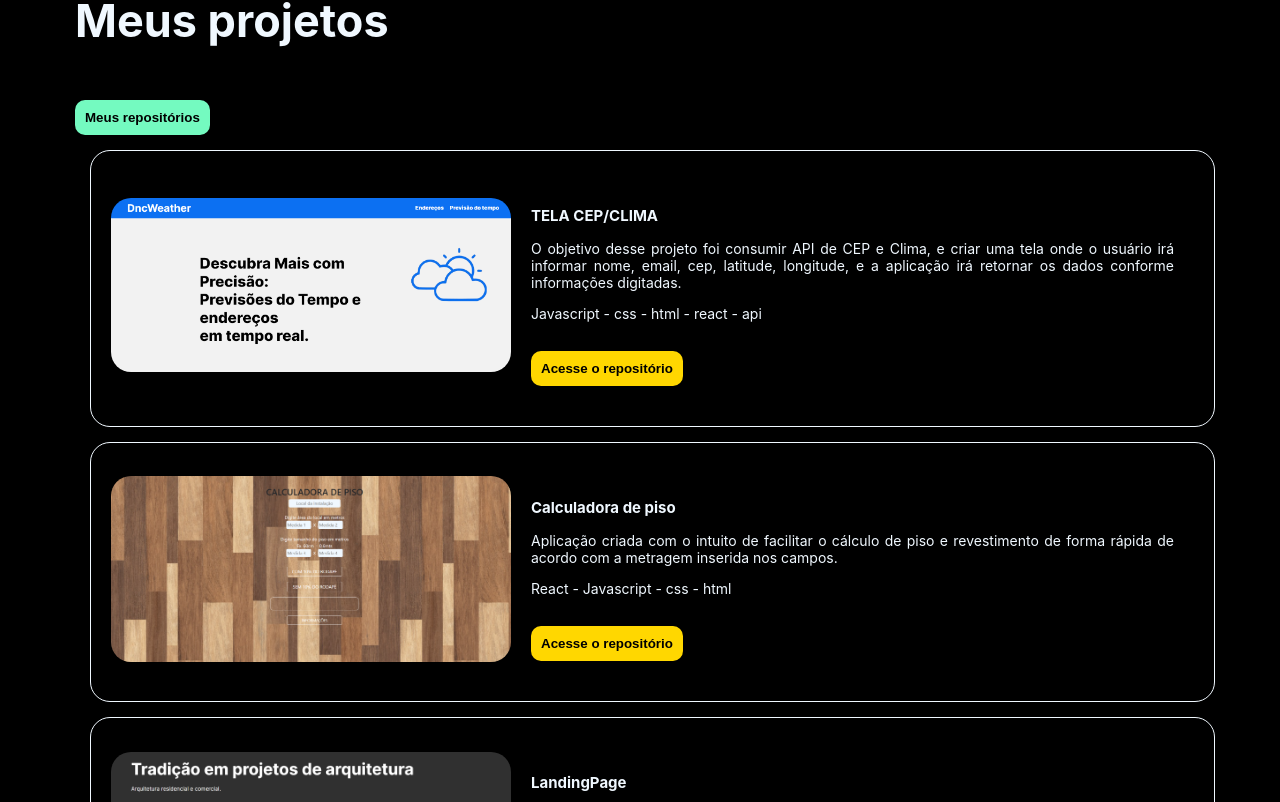
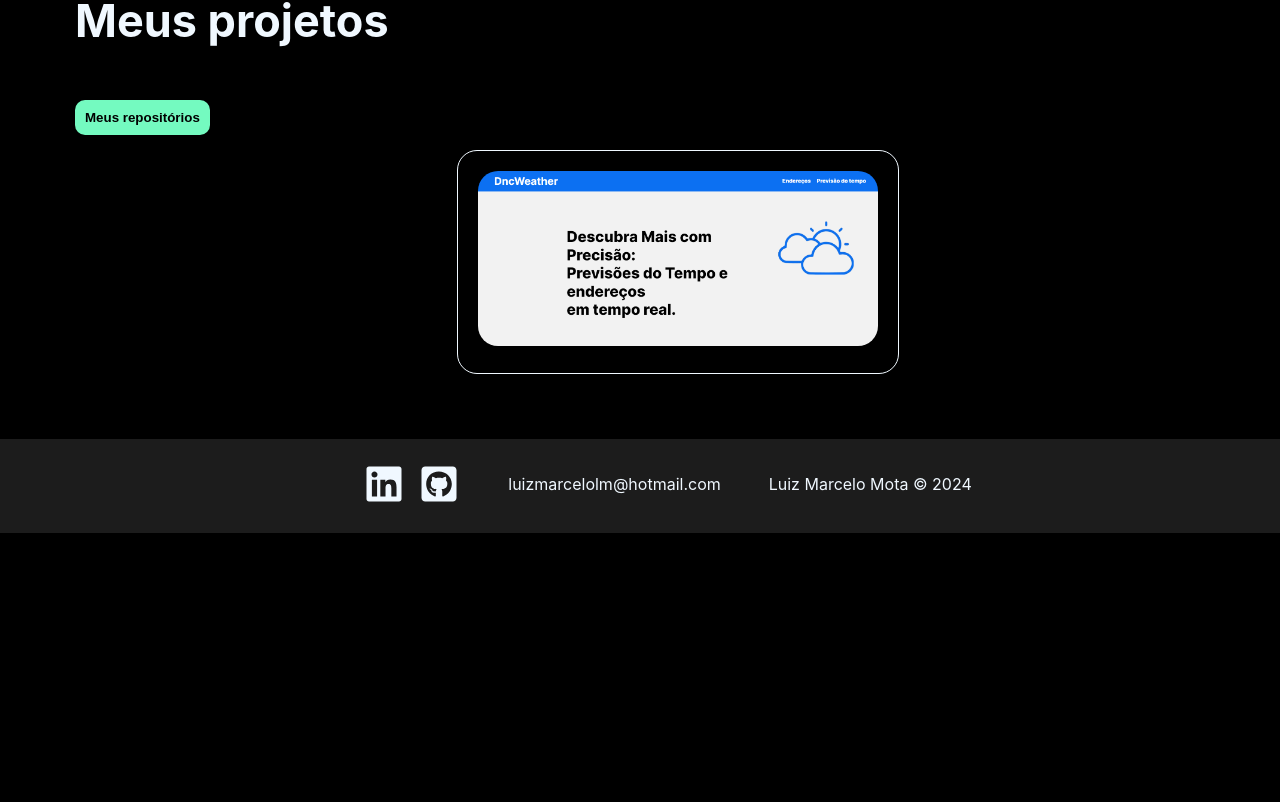
Before and after one commit to luizmarcelolm/portfolio_react, a React (Create React App) app: page / in a window 1280 px wide. Shown: the part 1178-1980 px from the top of the page. After the commit the page ends 1711 px from the top, so only its background shows below. Built offline with nearby package versions, Linux system fonts and the light colour scheme.

Commit message:
Utilizado useState na pasta Cards.js e Projects.js para não mostrar todos os projetos na tela

```diff
--- a/src/componentes/elements/Cards.js
+++ b/src/componentes/elements/Cards.js
@@ -1,18 +1,32 @@
 import styles from './Cards.module.css'
 import ButtonB from './ButtonB'
+import {useState} from 'react'
 
 function Cards({imagem, title, tech, description, repo, site  }){
+
+    const [info, setInfo] = useState(false)
+
+    function InfoOn(){
+        setInfo(true)
+    }
+    function InfoOff(){
+        setInfo(false)
+    }
+
     return(
-        <div className={styles.cards}>
-           <a href={site} target="_blank">
+        <div  onMouseLeave={InfoOff}  className={styles.cards}>
+           <a onMouseEnter={InfoOn} href={site} target="_blank">
                <img src={imagem}/>
            </a>
+
+           {info === true &&(
                 <section>
                      <h3>{title}</h3>
                     <p>{description}</p>
                     <p>{tech}</p>
                     <ButtonB text="Acesse o repositório" link={repo}/>
                 </section>
+            )}
         </div>
     )
 }
--- a/src/componentes/section/Projects.js
+++ b/src/componentes/section/Projects.js
@@ -1,6 +1,7 @@
 import styles from './Projects.module.css'
 import Card from '../elements/Cards'
 import ButtonA from "../elements/ButtonA"
+import {useState} from 'react'
 import imagem1 from '../../image/Projects/imagem1.png'
 import imagem2 from '../../image/Projects/imagem2.png'
 import imagem3 from '../../image/Projects/imagem3.png'
@@ -13,13 +14,23 @@ import imagem9 from '../../image/Projects/imagem9.png'
 import imagem10 from '../../image/Projects/imagem10.png'
 
 function Projects(){
+
+   const [info, setInfo] = useState(false)
+
+   function InfoOn(){
+       setInfo(true)
+   }
+   function InfoOff(){
+       setInfo(false)
+   }
+
     return(
-        <div className={styles.projects} id="Projects">
+        <div  onMouseLeave={InfoOff} className={styles.projects} id="Projects">
           <h2>Meus projetos</h2>
           <div className={styles.divButton}>
              <ButtonA link="https://github.com/luizmarcelolm" text='Meus repositórios'/>
           </div>
-          <div className={styles.divCards}>
+           <div className={styles.divCards}>
                <Card
                   imagem={imagem1}
                   title="TELA CEP/CLIMA"
@@ -27,7 +38,10 @@ function Projects(){
                   tech="Javascript - css - html - react - api"
                   repo="https://github.com/luizmarcelolm/tela_api"
                   site="https://tela-api.vercel.app/" />
+          </div>
 
+                {info === true &&(
+                <div onMouseLeave={InfoOff} className={styles.divCards}>
                <Card
                   imagem={imagem10}
                   title="Calculadora de piso"
@@ -99,10 +113,11 @@ function Projects(){
                   tech="Javascript - css - html"
                   repo="https://github.com/luizmarcelolm/Lista-de-tarefas"
                   site="https://luizmarcelolm.github.io/Lista-de-tarefas/" />
-          </div>
 
+               </div>
+            )}
 
         </div>
-    )
+   )
 }
 export default Projects
--- a/src/componentes/section/Projects.module.css
+++ b/src/componentes/section/Projects.module.css
@@ -5,7 +5,10 @@
 }
 
 .projects .divCards{
-    margin-right: 50px;
+    display:grid;
+    flex-direction: row;
+    justify-content: center;
+    align-items: center;
 }
 
 @media (min-width:500px) and (max-width:1000px){
```
Lines whose indentation alone changed are shown as unchanged.
